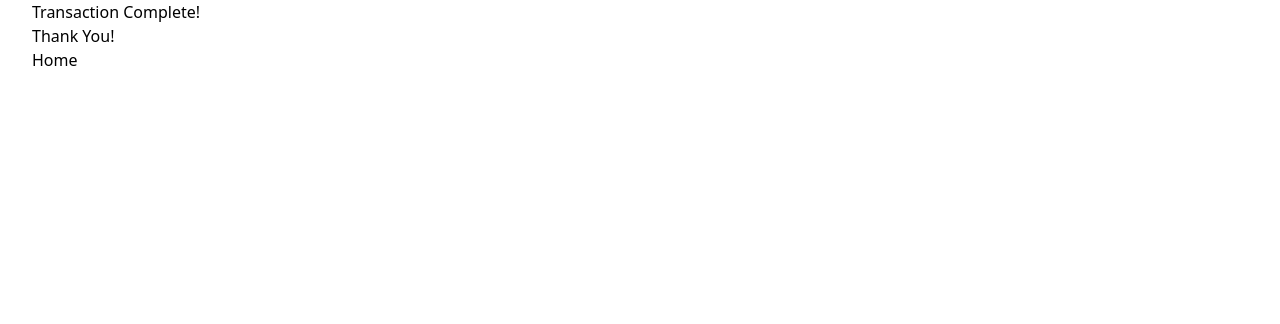
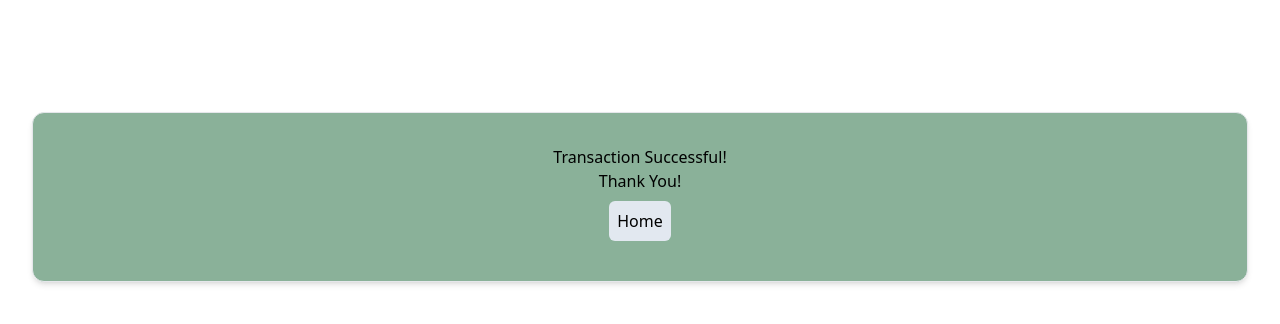
Before and after one commit to jekiquin/jek-coding-challenge, a Next.js app: page /result-page in a window 1280 px wide. Shown: the top 324 px of the page. Built offline with nearby package versions, Linux system fonts and the light colour scheme.

Commit message:
fixed result-page

```diff
--- a/components/CoinTable.js
+++ b/components/CoinTable.js
@@ -3,6 +3,7 @@ import axios from 'axios';
 import { useUnitContext } from '../context/UnitProvider';
 import CoinRow from './CoinRow';
 import CoinModal from './CoinModal';
+import Loading from './Loading';
 
 function CoinTable() {
 	const [coins, setCoins] = useState(null);
@@ -27,7 +28,7 @@ function CoinTable() {
 	}, []);
 
 	const displayCoinSummary = useMemo(() => {
-		if (!coins) return;
+		if (!coins) return <Loading />;
 		return coins.map((coin) => (
 			<CoinRow key={coin.id} coin={coin} setShowModal={setShowModal} />
 		));
--- a/pages/purchase.js
+++ b/pages/purchase.js
@@ -1,20 +1,22 @@
 import { useEffect, useMemo } from 'react';
+import { useRouter } from 'next/router';
 import { useCoinContext } from '../context/CoinProvider';
 import { useUnitContext } from '../context/UnitProvider';
 import { toCurrency } from '../utils/parser';
-import Loading from '../components/Loading';
 import PurchaseForm from '../components/PurchaseForm';
 import MainContainer from '../components/MainContainer';
 
 export default function Purchase() {
 	const { unit } = useUnitContext();
 	const { selectedCoin, setSelectedCoin, purchaseAmount, setPurchaseAmount } = useCoinContext();
+	const router = useRouter();
 
 	useEffect(() => {
 		if (!selectedCoin) {
 			setSelectedCoin(JSON.parse(sessionStorage.getItem('purchase')));
 			setPurchaseAmount(JSON.parse(sessionStorage.getItem('amount')));
 		}
+		sessionStorage.removeItem('success-rate');
 	}, []);
 
 	const displayPurchaseInfo = useMemo(() => {
@@ -44,7 +46,8 @@ export default function Purchase() {
 	}, [unit, selectedCoin, purchaseAmount]);
 
 	if (!selectedCoin || !purchaseAmount) {
-		return <Loading />;
+		router.push('/');
+		return null;
 	}
 
 	const styles = {
--- a/pages/result-page.js
+++ b/pages/result-page.js
@@ -4,7 +4,7 @@ import Loading from '../components/Loading';
 import MainContainer from '../components/MainContainer';
 import { useCoinContext } from '../context/CoinProvider';
 
-const FAILRATE = 0.2;
+const FAILRATE = 0.5;
 
 export default function Result() {
 	const [isSuccess, setIsSuccess] = useState(false);
@@ -13,7 +13,9 @@ export default function Result() {
 	const router = useRouter();
 
 	useEffect(() => {
-		const rate = Math.random();
+		const rate = sessionStorage.getItem('success-rate')
+			? Number(sessionStorage.getItem('success-rate'))
+			: Math.random();
 		const timer = Math.random() * 1000;
 		const timeOut = setTimeout(() => {
 			if (rate > FAILRATE) {
@@ -25,6 +27,8 @@ export default function Result() {
 			setIsLoading(false);
 		}, timer);
 
+		sessionStorage.setItem('success-rate', `${rate}`);
+
 		return () => {
 			clearTimeout(timeOut);
 		};
@@ -32,28 +36,41 @@ export default function Result() {
 
 	const handleHome = () => {
 		router.push('/');
+		sessionStorage.clear();
 	};
 
 	const handleBack = () => {
 		router.push('/purchase');
+		sessionStorage.removeItem('success-rate');
 	};
 
 	if (isLoading) return <Loading />;
 
+	const styles = {
+		container: `paper mt-28 flex flex-col items-center ${isSuccess ? 'bg-success' : 'bg-fail'}`,
+		button: 'btn'
+	};
+
 	return (
 		<MainContainer>
+			<section className={styles.container}>
 				{isSuccess ? (
 					<>
-					<h1>Transaction Complete!</h1>
+						<h1>Transaction Successful!</h1>
 						<p>Thank You!</p>
-					<button onClick={handleHome}>Home</button>
+						<button className={styles.button} onClick={handleHome}>
+							Home
+						</button>
 					</>
 				) : (
 					<>
-					<h1>Error during transaction</h1>
-					<button onClick={handleBack}>Back to Purchase</button>
+						<h1>Error During Transaction!</h1>
+						<button className={styles.button} onClick={handleBack}>
+							Back to Purchase
+						</button>
 					</>
 				)}
+			</section>
 		</MainContainer>
 	);
 }
--- a/styles/globals.scss
+++ b/styles/globals.scss
@@ -28,4 +28,12 @@
 	.min-w-table {
 		min-width: 40rem;
 	}
+
+	.bg-success {
+		background-color: rgba(22, 101, 52, 0.5);
+	}
+
+	.bg-fail {
+		background-color: rgb(248, 113, 113, 0.5);
+	}
 }
```
Lines whose indentation alone changed are shown as unchanged.
